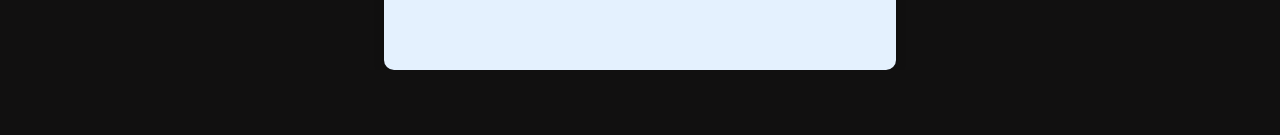
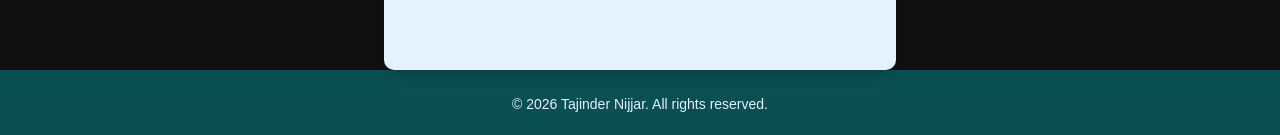
Before and after one commit to Tajinder9753/Backlog-Tracker, a React (Vite) app in the folder Frontend/: page /login in a window 1280 px wide. Shown: the part 795-930 px from the top of the page. Before the commit the page ends 865 px from the top, so only its background shows below. Built offline with nearby package versions, Linux system fonts and the light colour scheme; no server answers.

Commit message:
Add a Footer to all pages

```diff
--- /dev/null
+++ b/Frontend/src/components/Footer.tsx
@@ -0,0 +1,11 @@
+const Footer = () => {
+    return (
+        <footer className="bg-myTurquoise/40 text-center py-6">
+            <p className="text-sm text-myGrey">
+                &copy; {new Date().getFullYear()} Tajinder Nijjar. All rights reserved.
+            </p>
+        </footer>
+    )
+}
+
+export default Footer;
--- a/Frontend/src/pages/Dashboard.tsx
+++ b/Frontend/src/pages/Dashboard.tsx
@@ -2,6 +2,7 @@ import { GET_MY_GAMES } from "@/graphql/queries"
 import { useUser } from "@/Hooks/useUser"
 import { useQuery } from "@apollo/client"
 import { GameGrid } from "@/components/GameGrid"
+import Footer from "@/components/Footer"
 
 export const Dashboard = () => {
     const {user} = useUser()
@@ -48,7 +49,7 @@ return (
         </div>
       )}
     </div>
-
+      <Footer />
   </div>
 );
 }
--- a/Frontend/src/pages/GameDetails.tsx
+++ b/Frontend/src/pages/GameDetails.tsx
@@ -12,6 +12,7 @@ import { Field, FieldGroup, FieldLabel, FieldLegend, FieldSet } from "@/componen
 import { Textarea } from "@/components/ui/textarea";
 import { Select, SelectContent, SelectGroup, SelectItem, SelectTrigger, SelectValue } from "@/components/ui/select";
 import { Checkbox } from "@/components/ui/checkbox";
+import Footer from "@/components/Footer";
 
 export const GameDetails = () => {
     const {user} = useUser();
@@ -431,6 +432,7 @@ export const GameDetails = () => {
                 </div>
             </div>
             </div>
+            <Footer />
         </>
     )
 }
--- a/Frontend/src/pages/Home.tsx
+++ b/Frontend/src/pages/Home.tsx
@@ -17,6 +17,7 @@ import {
 import { useEffect, useState } from "react";
 import { useUser } from "@/Hooks/useUser";
 import { useNavigate } from "react-router-dom";
+import Footer from "@/components/Footer";
 
 const TOTAL_PAGES = 50;
 
@@ -200,6 +201,7 @@ export const Home = () => {
         )}
 
       </div>
+      <Footer />
     </div>
   );
 };
--- a/Frontend/src/pages/Login.tsx
+++ b/Frontend/src/pages/Login.tsx
@@ -6,6 +6,7 @@ import { GET_USER } from "../graphql/queries";
 import { Input } from "@/components/ui/input";
 import { Button } from "@/components/ui/button";
 import { Label } from "@/components/ui/label";
+import Footer from "@/components/Footer";
 
 export const Login = () => {
 
@@ -85,7 +86,7 @@ export const Login = () => {
             </p>
         </div>
       </div>
-
+      <Footer />
       </>
     )
 }
--- a/Frontend/src/pages/Register.tsx
+++ b/Frontend/src/pages/Register.tsx
@@ -4,6 +4,7 @@ import { useState } from "react";
 import { Button } from "@/components/ui/button";
 import { Input } from "@/components/ui/input";
 import { Label } from "@/components/ui/label";
+import Footer from "@/components/Footer";
 
 export const Register = () => {
     const navigate = useNavigate();
@@ -27,6 +28,7 @@ export const Register = () => {
         await register(formData.username, formData.password, formData.email, navigate);
     }
     return (
+        <>
             <div className="flex items-center justify-center rounded-md min-h-screen">
                 <div className="w-full max-w-lg p-20 rounded-lg shadow-lg bg-myGrey h-200">
                     <h1 className="text-4xl text-black font-bold flex justify-center" >Register Page</h1>
@@ -72,5 +74,8 @@ export const Register = () => {
                     {registerError && <p style={{color: "red"}}>Error: {registerError.message}</p>}
                 </div>
             </div>
+            <Footer />
+        </>
+
     )
 }
```
Lines whose indentation alone changed are shown as unchanged.
